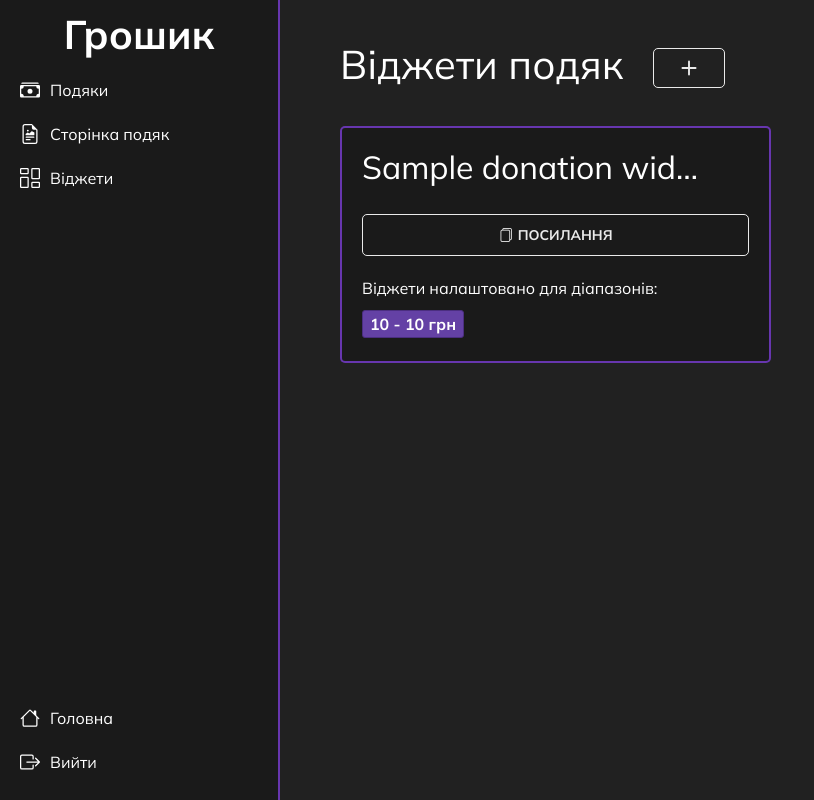
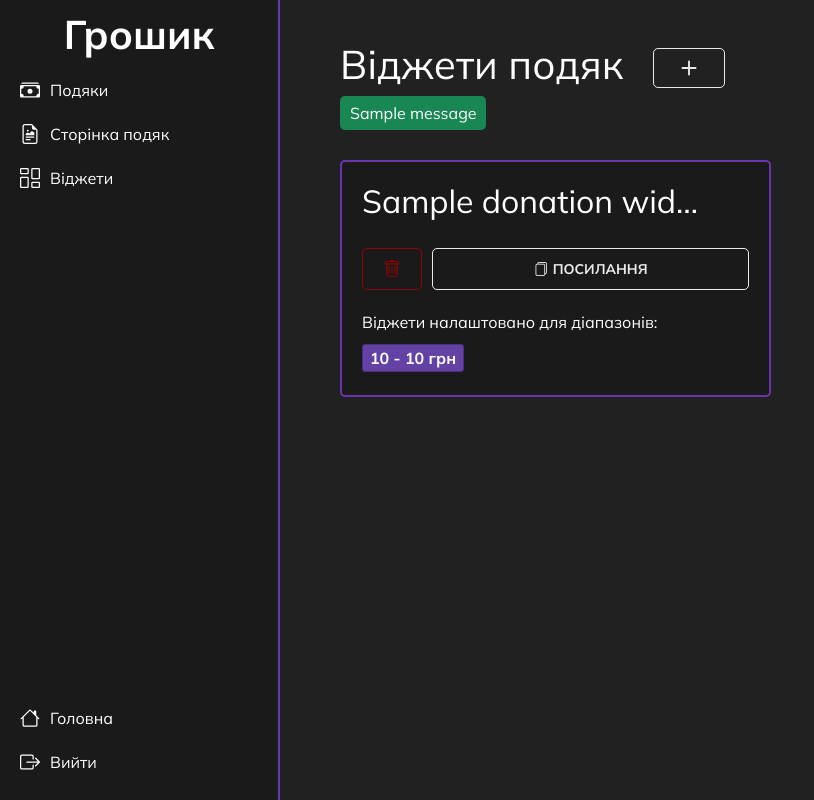
Before and after one commit to Gipssik/hroshyk, a Django app: template templates/widgets/donation_widget/donation_widget_list.html in a window 1280 px wide. Shown: the whole page, without its empty margins (0-814 px from the left). Run offline with Django 4.2, Linux system fonts and the light colour scheme; the template is opened without the code that fills it: most values are stand-ins (such as "Sample title", 1, 10 or a date in 2020); one stand-in notice (Sample message) is shown.

Commit message:
widget page, wip

```diff
--- a/static/css/index.css
+++ b/static/css/index.css
@@ -92,7 +92,7 @@ a:hover .no-attention-fill {
     text-align: center;
 }
 
-.twitch-btn, .simple-btn{
+.twitch-btn, .simple-btn, .danger-btn{
     background-color: #9146FF;
     border: 1px solid #6441a5;
     border-radius: 5px;
@@ -123,6 +123,12 @@ a:hover .no-attention-fill {
     color: #eaeaea;
 }
 
+.danger-btn {
+    background-color: transparent;
+    border: 1px solid #8f0606;
+    color: #8f0606;
+}
+
 .twitch-btn:hover {
     background-color: #4b2e80;
     transition: all 0.2s ease-in-out;
@@ -131,6 +137,12 @@ a:hover .no-attention-fill {
 .simple-btn:hover {
     background-color: #eaeaea;
     color: #212121;
+    transition: all 0.2s ease-in-out;
+}
+
+.danger-btn:hover {
+    background-color: #8f0606;
+    color: #fff;
     transition: all 0.2s ease-in-out;
 }
 
--- a/static/css/widget.css
+++ b/static/css/widget.css
@@ -41,6 +41,12 @@
     word-break: break-word;
 }
 
+.widget-buttons {
+    display: flex;
+    align-items: center;
+    gap: 10px;
+}
+
 .widget-configs-ranges-container {
     overflow-x: auto;
     padding-bottom: 3px;
@@ -69,6 +75,10 @@
     .widget-info div, .widget-info h2 {
         width: 100%;
     }
+
+    .widget-buttons div:first-child {
+        flex: 0.2;
+    }
 }
 
 @media (max-width: 1000px) {
--- a/static/js/donationPage.js
+++ b/static/js/donationPage.js
@@ -1,4 +1,4 @@
-const formMappings = {
+var formMappings = {
     'title': ["#main-wrapper > div > div.donation-page-title-block > h1"],
     'title_subtext': ["#main-wrapper > div > div.donation-page-title-block > p"],
     'nickname_placeholder': ["#id_nickname", 'placeholder'],
@@ -15,7 +15,7 @@ const formMappings = {
     'target_amount': ['#main-wrapper > div > div.donation-page-form-container.container > form > div.donation-page-progress-bar > div > span.progress-bar-target'],
 }
 
-const addEventListenersToFields = () => {
+var addEventListenersToFields = () => {
     const form = document.querySelector('.form-with-preview form')
     if (!form) {
         return
@@ -41,7 +41,7 @@ const addEventListenersToFields = () => {
     }
 }
 
-const processTargetAmount = (event) => {
+var processTargetAmount = (event) => {
     const progressBarContainer = document.querySelector("#main-wrapper > div > div.donation-page-form-container.container > form > div.donation-page-progress-bar > div")
     const progressBar = progressBarContainer.querySelector('.progress-bar')
     const current = progressBarContainer.querySelector('.progress-bar-current')
--- a/static/js/index.js
+++ b/static/js/index.js
@@ -1,4 +1,4 @@
-const addToggleCollapseBtnEvent = () => {
+var addToggleCollapseBtnEvent = () => {
     const collapseBtn = document.querySelector('.collapse-button')
     const arrow = document.querySelector('.arrow')
     if (!collapseBtn) {
@@ -9,7 +9,7 @@ const addToggleCollapseBtnEvent = () => {
     })
 }
 
-const addClickEventToDropdownMenuOptions = () => {
+var addClickEventToDropdownMenuOptions = () => {
     const dropdownMenuOption = document.querySelectorAll('.dropdown-btn')
     if (!dropdownMenuOption) {
         return
@@ -22,7 +22,7 @@ const addClickEventToDropdownMenuOptions = () => {
     })
 }
 
-const highlightCurrentSidebarItem = () => {
+var highlightCurrentSidebarItem = () => {
     const sidebarItems = document.querySelectorAll('.sidebar-top a:not(.logo)')
     if (!sidebarItems) {
         return
@@ -45,17 +45,19 @@ const highlightCurrentSidebarItem = () => {
     })
 }
 
-const updateLinkFieldInputs = () => {
+var updateLinkFieldInputs = () => {
     const linkFieldInputs = document.querySelectorAll('.copy-link-field-input')
     if (!linkFieldInputs) {
         return
     }
     linkFieldInputs.forEach((input) => {
-        input.innerText = `${window.location.origin}${input.innerText.trim()}`
+        if (!input.innerText.includes(window.location.origin)) {
+            input.innerText = `${window.location.origin}${input.innerText.trim()}`
+        }
     })
 }
 
-const addClickEventToCopyLinkBtns = () => {
+var addClickEventToCopyLinkBtns = () => {
     const widgetInfoCopyLinkBtns = document.querySelectorAll('.widget-info .simple-btn')
     if (!widgetInfoCopyLinkBtns) {
         return
@@ -63,13 +65,13 @@ const addClickEventToCopyLinkBtns = () => {
     widgetInfoCopyLinkBtns.forEach((btn) => {
         btn.addEventListener('click', (e) => {
             e.preventDefault()
-            let {token} = btn.dataset
+            const {token} = btn.dataset
             copyWidgetLinkToClipboardFromButton(btn, token)
         })
     })
 }
 
-const copyLinkFieldToClipboard = (id) => {
+var copyLinkFieldToClipboard = (id) => {
     let copyText = document.getElementById(id)
     let range = document.createRange()
     range.selectNode(copyText)
@@ -86,7 +88,7 @@ const copyLinkFieldToClipboard = (id) => {
     }, 3000)
 }
 
-const copyWidgetLinkToClipboardFromButton = (btn, token) => {
+var copyWidgetLinkToClipboardFromButton = (btn, token) => {
     let copyText = `${window.location.origin}/user-widgets/${token}`
     navigator.clipboard.writeText(copyText)
     btn.style.maxWidth = `${btn.offsetWidth}px`
--- a/templates/base.html
+++ b/templates/base.html
@@ -27,5 +27,10 @@
     {% block extra_js %}
         <script src="{% static 'js/index.js' %}"></script>
     {% endblock %}
+    <script>
+        document.body.addEventListener('htmx:configRequest', (event) => {
+            event.detail.headers['X-CSRFToken'] = '{{ csrf_token }}';
+        })
+    </script>
 </body>
 </html>
--- a/templates/widgets/donation_widget/donation_widget_list_content.html
+++ b/templates/widgets/donation_widget/donation_widget_list_content.html
@@ -1,6 +1,6 @@
 {% load static %}
 
-<div class="widgets-container">
+<div class="widgets-container" hx-boost="true">
     <div class="widgets-header">
         <h1>Віджети подяк</h1>
         <a class="simple-btn" href="{% url 'donation_widgets_create' %}">
@@ -9,13 +9,25 @@
             </svg>
         </a>
     </div>
+    {% if messages %}
+        {% include 'utils/messages.html' %}
+    {% endif %}
     <div class="widget-block">
         {% for donation_widget in donation_widgets %}
             <a href="{% url 'donation_widgets_update' donation_widget.pk %}" class="widget-unit">
                 <div class="widget-info">
                     <h2>{{ donation_widget.name|truncatechars:20 }}</h2>
-                    <div class="simple-btn" data-token="{{ donation_widget.link_identifier }}">
-                        <i class="bi bi-files"></i>Посилання
+{#                    TODO: fix this#}
+                    <div class="widget-buttons">
+                        <div class="danger-btn"
+                             hx-delete="{% url 'donation_widgets_delete' donation_widget.pk %}"
+                             hx-confirm="Ви впевнені, що хочете видалити?"
+                        >
+                            <i class="bi bi-trash" style="font-size: 18px;"></i>
+                        </div>
+                        <div class="simple-btn" data-token="{{ donation_widget.link_identifier }}">
+                            <i class="bi bi-files"></i>Посилання
+                        </div>
                     </div>
                 </div>
                 <span>Віджети налаштовано для діапазонів:</span>
--- a/widgets/models.py
+++ b/widgets/models.py
@@ -16,7 +16,6 @@ class BaseWidget(models.Model):
         default=generate_link_identifier,
         verbose_name="Посилання на віджет",
     )
-    user = models.ForeignKey("accounts.Streamer", on_delete=models.CASCADE)
     created_at = models.DateTimeField(auto_now_add=True, verbose_name="Дата створення")
     updated_at = models.DateTimeField(auto_now=True, verbose_name="Дата оновлення")
 
@@ -53,5 +52,7 @@ class DonationWidgetConfig(models.Model):
 
 
 class DonationWidget(BaseWidget):
+    user = models.ForeignKey("accounts.Streamer", on_delete=models.CASCADE, related_name="donation_widgets")
+
     def __str__(self):
         return f"{self.name} ({self.pk})"
--- a/widgets/urls.py
+++ b/widgets/urls.py
@@ -5,11 +5,13 @@ from widgets.views import (
     DonationWidgetConfigUpdateView,
     DonationWidgetUpdateView,
     DonationWidgetCreateView,
+    DonationWidgetDeleteView,
 )
 
 urlpatterns = [
     path("donation-widgets/", DonationWidgetListView.as_view(), name="donation_widgets_list"),
     path("donation-widgets/create/", DonationWidgetCreateView.as_view(), name="donation_widgets_create"),
+    path("donation-widgets/delete/<int:pk>/", DonationWidgetDeleteView.as_view(), name="donation_widgets_delete"),
     path(
         "donation-widgets/<int:pk>/",
         DonationWidgetUpdateView.as_view(),
```
Also changed, not shown: widgets/views.py (+29 -2 lines).
